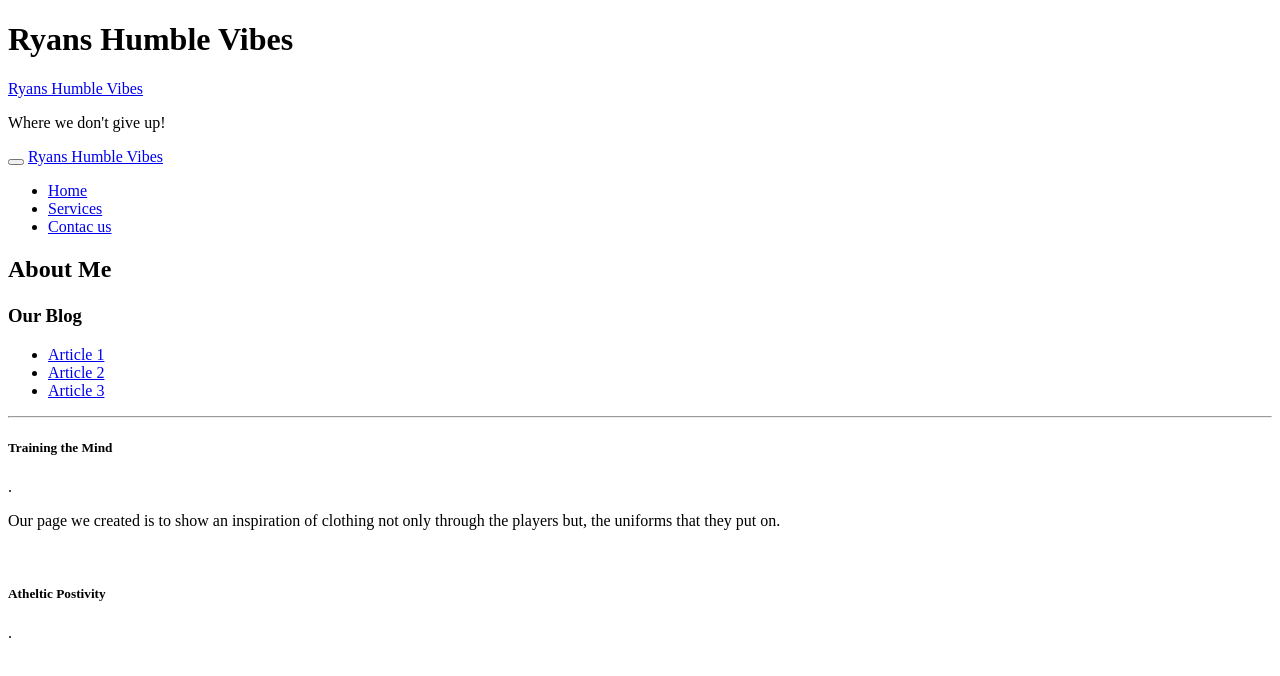
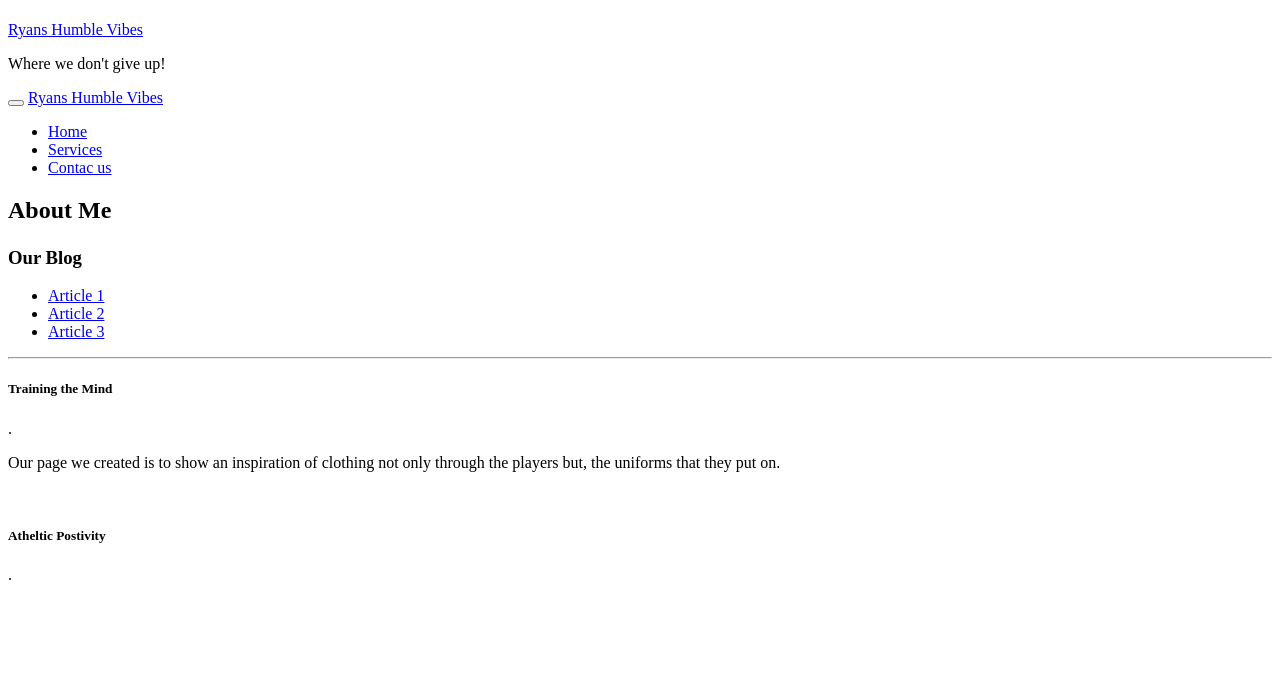
Before and after one commit to rjtheking241/rjtheking241.github.io, a plain HTML site: page site.html in a window 1280 px wide. Drawn offline with Linux system fonts and the light colour scheme.

Commit message:
Update site.html

```diff
--- a/site.html
+++ b/site.html
@@ -38,7 +38,7 @@ Inspirational-Athletes-768x432.jpg.jpeg
 <html>
 <body>
 
-<h1>Ryans Humble Vibes</h1>
+<h1></h1>
 
 <p><a href=https://ryanshumblevibes.com///>Ryans Humble Vibes</a></p>
 
```
